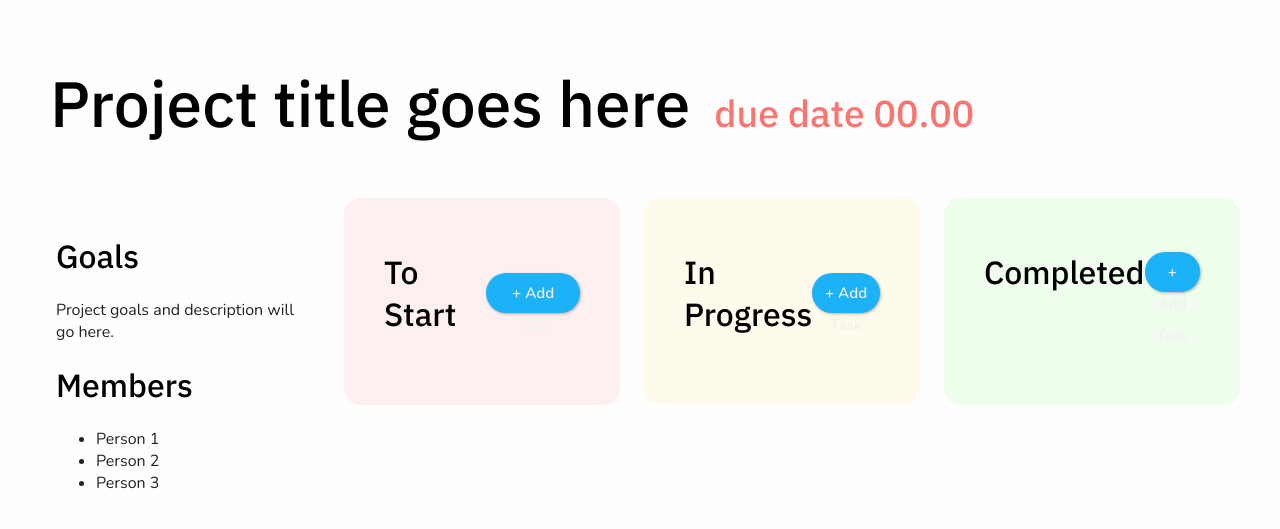
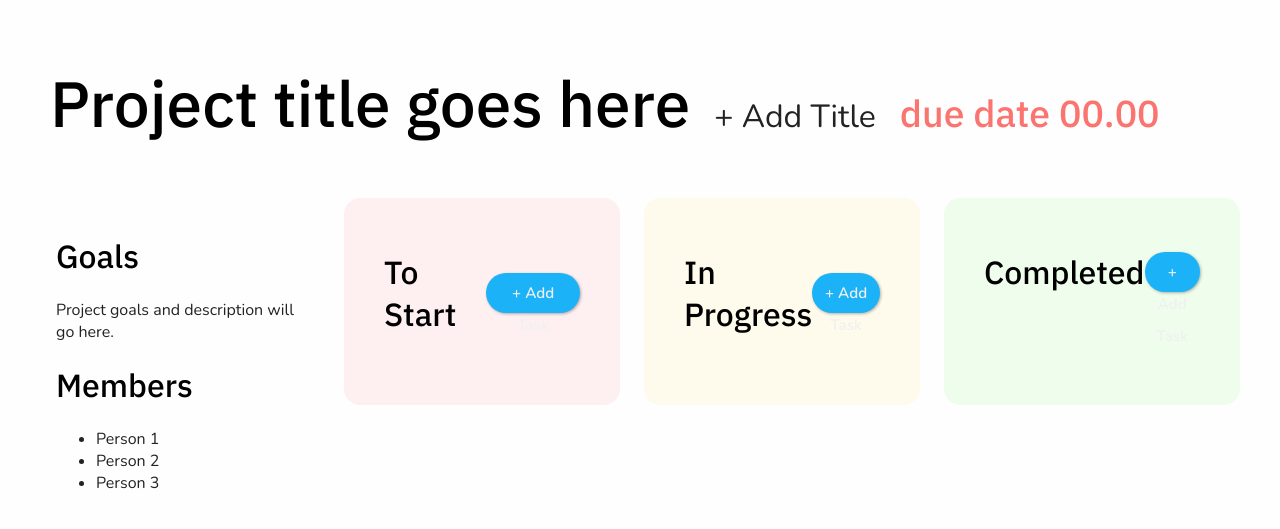
Before and after one commit to its-jade/scrumblr, a website: page frontend/index.html in a window 1280 px wide. Drawn offline with nearby package versions, Linux system fonts and the light colour scheme.

Commit message:
Update index.html

```diff
--- a/frontend/index.html
+++ b/frontend/index.html
@@ -18,7 +18,7 @@
   <body>
     <div class="container">
       <header>
-        <h1>Project title goes here</h1>
+        <h1>Project title goes here</h1> <p class="add-project-btn">+ Add Title</p>
         <h3 class="proj-due-date">due date 00.00</h3>
       </header>
 
```
